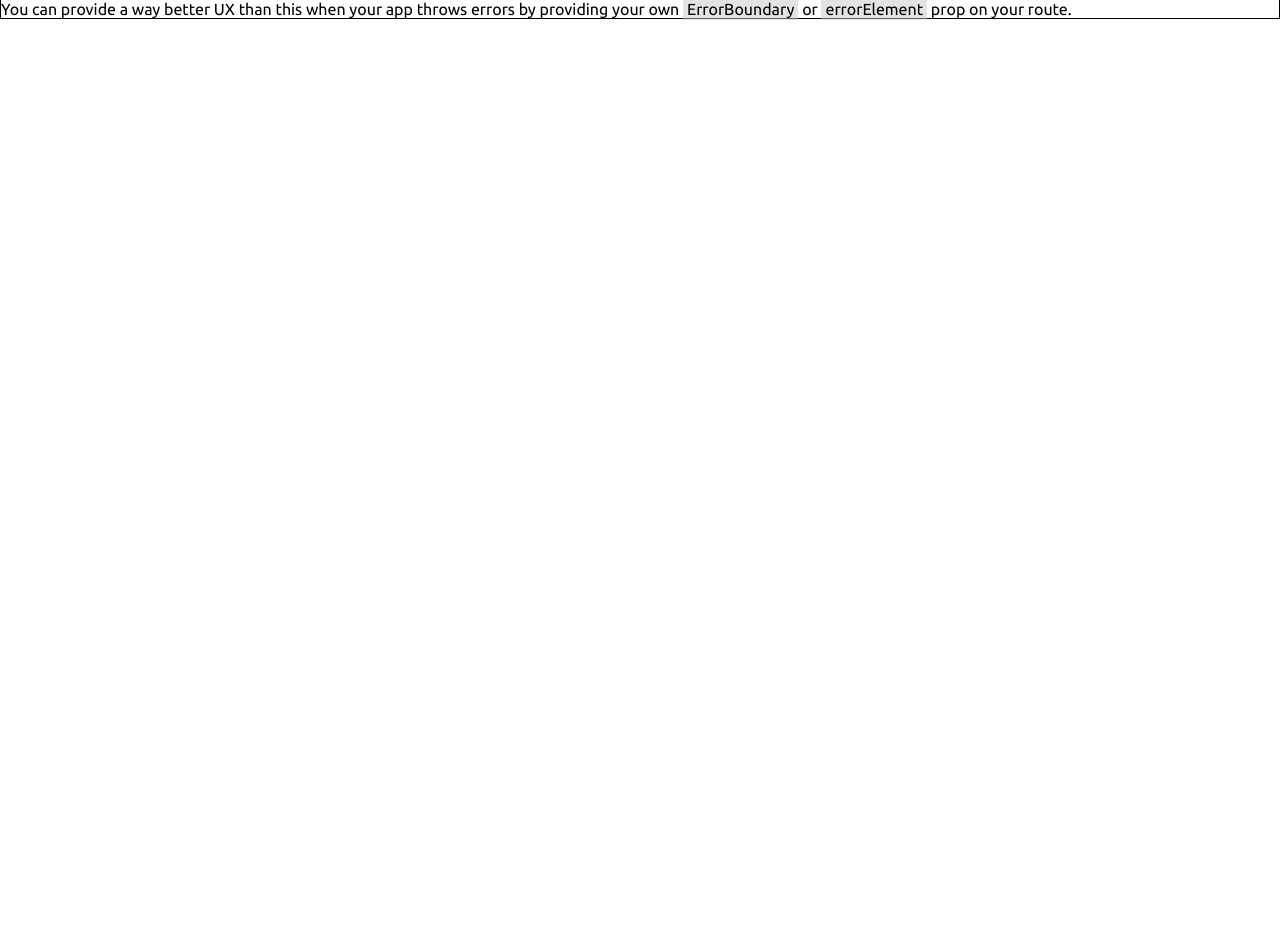
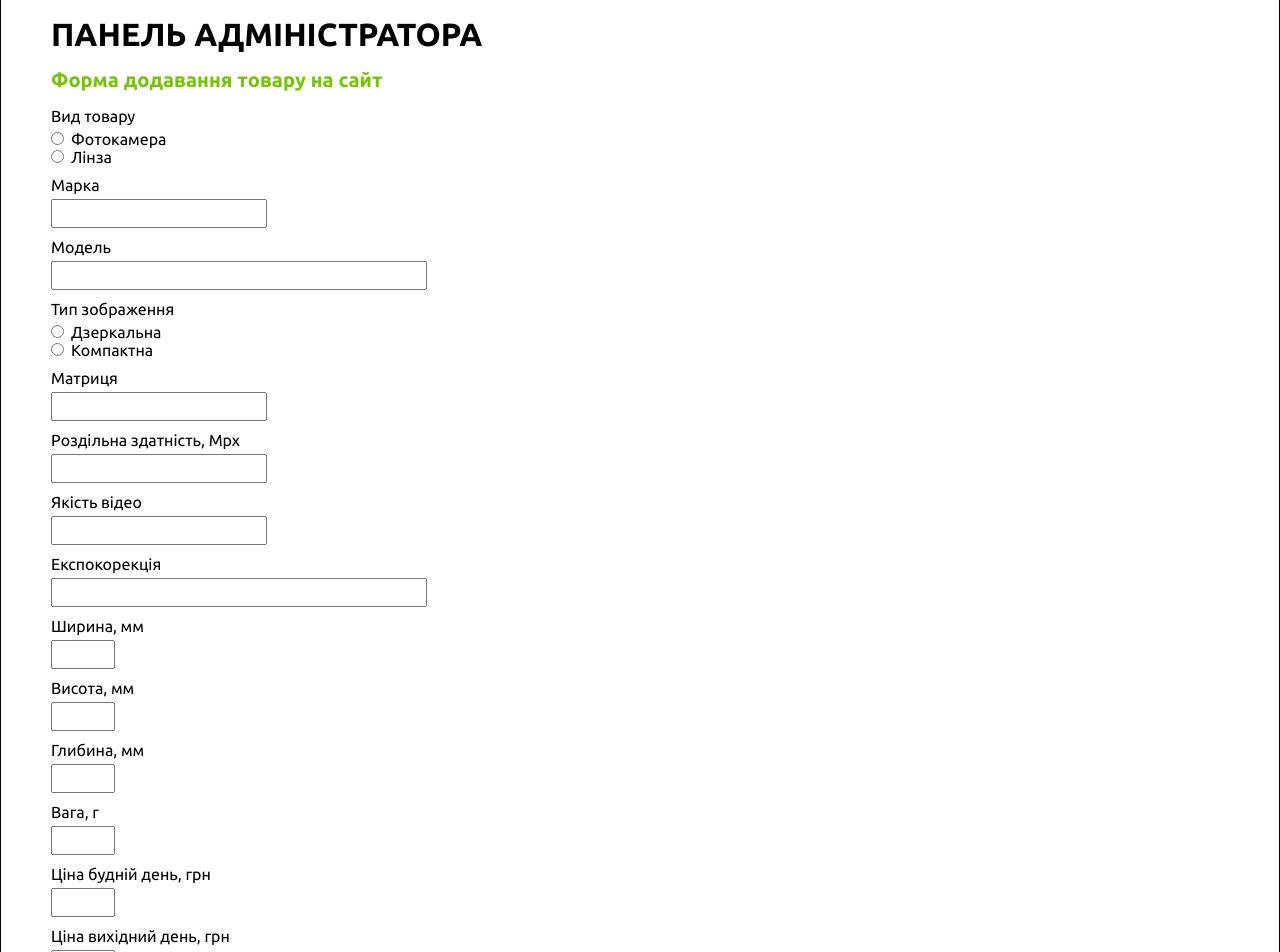
Before and after one commit to MPoliarush/Online-shop, a React (Create React App) app in the folder front/: page /admin in a window 1280 px wide. Before the commit this address had no page. Shown: the part 80-1032 px from the top of the page. Before the commit the page ends 800 px from the top, so only its background shows below. Built offline with nearby package versions, Linux system fonts and the light colour scheme.

Commit message:
catalog page

```diff
--- a/front/src/App.js
+++ b/front/src/App.js
@@ -5,7 +5,7 @@ import Header from './components/Header'
 import FirstPage from './components/FirstPage';
 import CatalogCamera from './components/CatalogCamera';
 import Root from './Root'
-
+import Admin from './components/Admin'
 
 
 function App() {
@@ -15,6 +15,7 @@ function App() {
     element: <Root />,
     children:[
       {path:'', element:<FirstPage />},
+      {path:'/admin', element:<Admin />},
       {path:'/product-camera', element:<CatalogCamera />},
     ]},
   ])
--- /dev/null
+++ b/front/src/components/Admin.css
@@ -0,0 +1,40 @@
+*{
+    font-family: 'Ubuntu', sans-serif;
+    padding: 0;
+    margin: 0;
+    /* border: solid; */
+  }
+
+  .content-container-admin{
+    max-width: 1210px;
+     margin: 0 auto;
+    padding: 0 50px;
+    position: relative;
+  }
+
+.content-container-admin h1{
+    margin: 15px 0;
+}
+
+.content-container-admin h3{
+    font-size: 20px;
+    margin: 15px 0;
+    color:#76c302;
+}
+
+.admin-block-option{
+    margin-bottom: 10px;
+}
+
+.admin-block-option p{
+    margin-bottom: 5px;
+}
+
+.admin-block-option input{
+    margin-right: 7px;
+    padding: 5px;
+}
+
+.admin-block-option input[type=number]{
+    width:50px;
+}
--- /dev/null
+++ b/front/src/components/Admin.js
@@ -0,0 +1,94 @@
+
+
+
+function Admin(){
+    return(
+        <div className='content-container-admin'>
+            <h1>ПАНЕЛЬ АДМІНІСТРАТОРА</h1>
+            <div>
+                <h3>Форма додавання товару на сайт</h3>
+                <form className='admin-block'>
+                    <div className='admin-block-option'>
+                        <p>Вид товару</p>
+                        <div><input type='radio' id='3К' name='typeGoods'/><label htmlFor='3К'>Фотокамера</label></div>
+                        <div><input type='radio' id='4К' name='typeGoods'/><label htmlFor='4К'>Лінза</label></div>
+                    </div>
+                    <div className='admin-block-option'>
+                        <p>Марка</p>
+                        <div><input type='text' size='20'  name='brand'/></div>
+                    </div>
+                    <div className='admin-block-option'>
+                        <p>Модель</p>
+                        <div><input type='text' size='40' name='model'/></div>
+                    </div>
+                    <div className='admin-block-option'>
+                        <p>Тип зображення</p>
+                        <div><input type='radio' id='type1' name='type'/><label htmlFor='type1'>Дзеркальна</label></div>
+                        <div><input type='radio' id='type2' name='type'/><label htmlFor='type2'>Компактна</label></div>
+                    </div>
+                    <div className='admin-block-option'>
+                        <p>Матриця</p>
+                        <div><input type='text'  name='matrix'/></div>
+                    </div>
+                    <div className='admin-block-option'>
+                        <p>Роздільна здатність, Mpx</p>
+                        <div><input type='text'  name='mpx'/></div>
+                    </div>
+                    <div className='admin-block-option'>
+                        <p>Якість відео</p>
+                        <div><input type='text'  name='video'/></div>
+                    </div>
+                    <div className='admin-block-option'>
+                        <p>Експокорекція</p>
+                        <div><input type='text'  size='40' name='expo'/></div>
+                    </div>
+                    <div className='admin-block-option'>
+                        <p>Ширина, мм</p>
+                        <div><input type='number'  min='1' name='width'/></div>
+                    </div>
+                    <div className='admin-block-option'>
+                        <p>Висота, мм</p>
+                        <div><input type='number' min='1' name='height'/></div>
+                    </div>
+                    <div className='admin-block-option'>
+                        <p>Глибина, мм</p>
+                        <div><input type='number' min='1' name='depth'/></div>
+                    </div>
+                    <div className='admin-block-option'>
+                        <p>Вага, г</p>
+                        <div><input type='number'  min='1' name='weight'/></div>
+                    </div>
+                    <div className='admin-block-option'>
+                        <p>Ціна будній день, грн</p>
+                        <div><input type='number'  min='1' name='work-price'/></div>
+                    </div>
+                    <div className='admin-block-option'>
+                        <p>Ціна вихідний день, грн</p>
+                        <div><input type='number'  min='1' name='weekend-price'/></div>
+                    </div>
+                    <div className='admin-block-option'>
+                        <p>Ціна за тиждень день, грн</p>
+                        <div><input type='number' i min='1' name='week-price'/></div>
+                    </div>
+                    <div className='admin-block-option'>
+                        <p>Ціна за місяць день, грн</p>
+                        <div><input type='number'  min='1' name='month-price'/></div>
+                    </div>
+                    <div className='admin-block-option'>
+                        <p>Наявність</p>
+                        <div><input type='radio' id='available1' name='availability'/><label htmlFor='available1'>Так</label></div>
+                        <div><input type='radio' id='available2' name='availability'/><label htmlFor='available2'>Ні</label></div>
+                    </div>
+                    {/* <div className='admin-block-option'>
+                        <p>Фото</p>
+                        <div><input type='file' name='img1'/></div>
+                        <div><input type='file' name='img2'/></div>
+                        <div><input type='file' name='img3'/></div>
+                    </div> */}
+                </form>
+            </div>
+        </div>
+    )
+}
+
+export default Admin
--- a/front/src/components/CatalogCamera.css
+++ b/front/src/components/CatalogCamera.css
@@ -71,7 +71,7 @@
     display: flex;
     align-items: center;
     flex-wrap: wrap;
-   gap:15px;
+    gap:15px;
 
   }
 
@@ -84,10 +84,12 @@
   .side-bar{
     margin-left: 30px;
     width:fit-content;
-
     width: 170px;
   }
 
+  .select-block{
+    margin-bottom: 20px;
+  }
 
   .select-block p{
     font-weight: 700;
--- a/front/src/index.js
+++ b/front/src/index.js
@@ -3,6 +3,7 @@ import ReactDOM from 'react-dom/client';
 import './components/FirstPage.css'
 import './components/Header.css'
 import './components/CatalogCamera.css'
+import './components/Admin.css'
 import App from './App';
 
 
```
